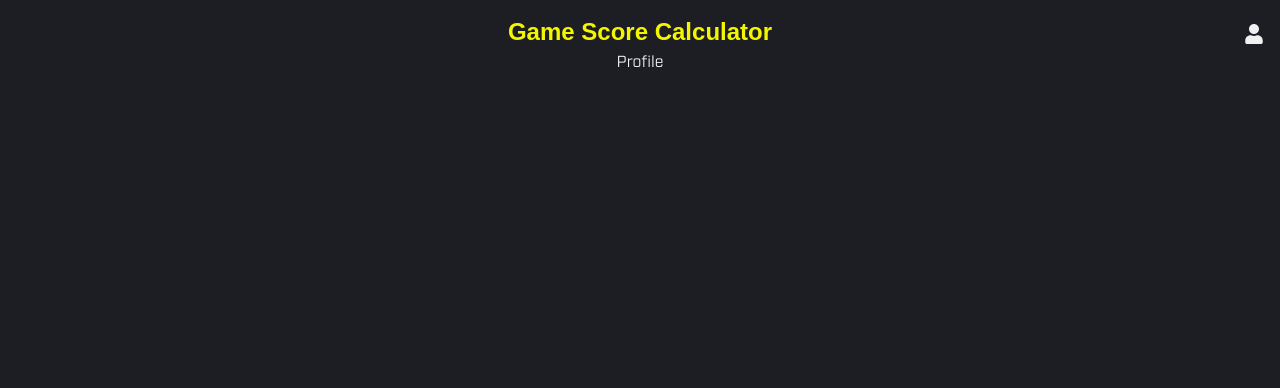
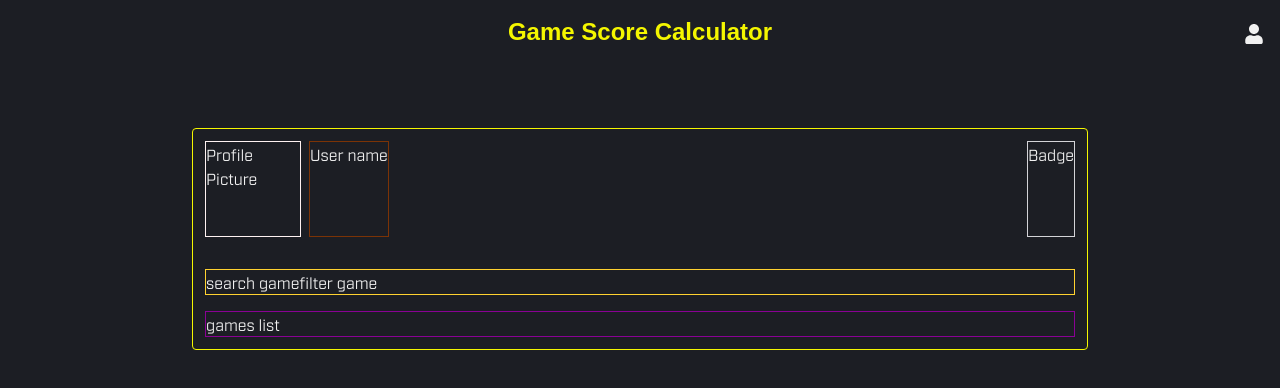
Before and after one commit to evrwaqe/game-score-calculator, a Next.js app: page /profile in a window 1280 px wide. Shown: the top 388 px of the page. Built offline with nearby package versions, Linux system fonts and the light colour scheme; a web font is replaced by a local one.

Commit message:
feat: add profile mockup

```diff
--- a/src/app/profile/page.tsx
+++ b/src/app/profile/page.tsx
@@ -1,7 +1,25 @@
 import React from 'react'
 
 function Profile() {
-  return <div>Profile</div>
+  return (
+    <div className="flex flex-col border border-main-color rounded-[0.25rem] mt-20 p-3 gap-8 w-full max-w-4xl">
+      <div className="flex justify-between">
+        <div className="flex gap-2">
+          <div className="h-24 w-24 border border-red-50">Profile Picture</div>
+          <div className="border border-amber-900">User name</div>
+        </div>
+        <div className="border border-zinc-300">Badge</div>
+      </div>
+
+      <div className="flex flex-col gap-4">
+        <div className="flex border border-amber-300">
+          <div>search game</div>
+          <div>filter game</div>
+        </div>
+        <div className="border border-fuchsia-800">games list</div>
+      </div>
+    </div>
+  )
 }
 
 export default Profile
```
